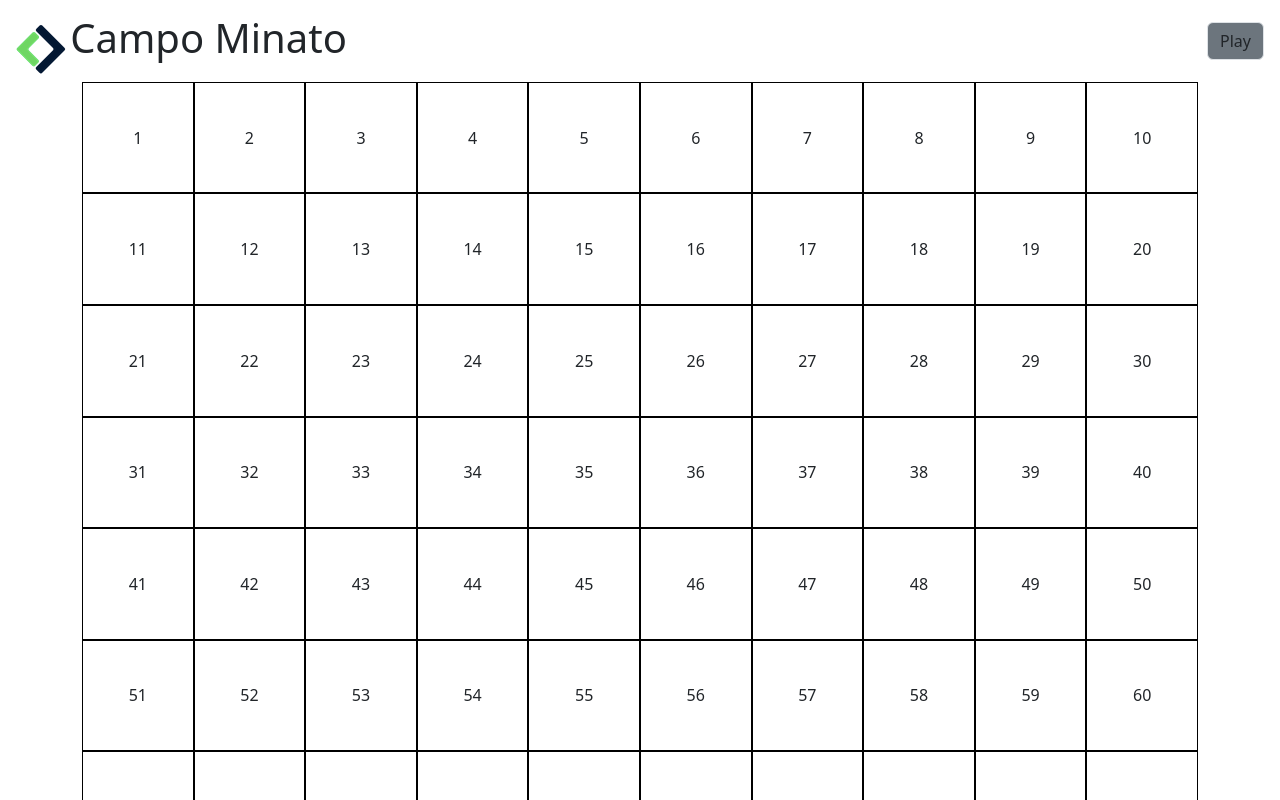
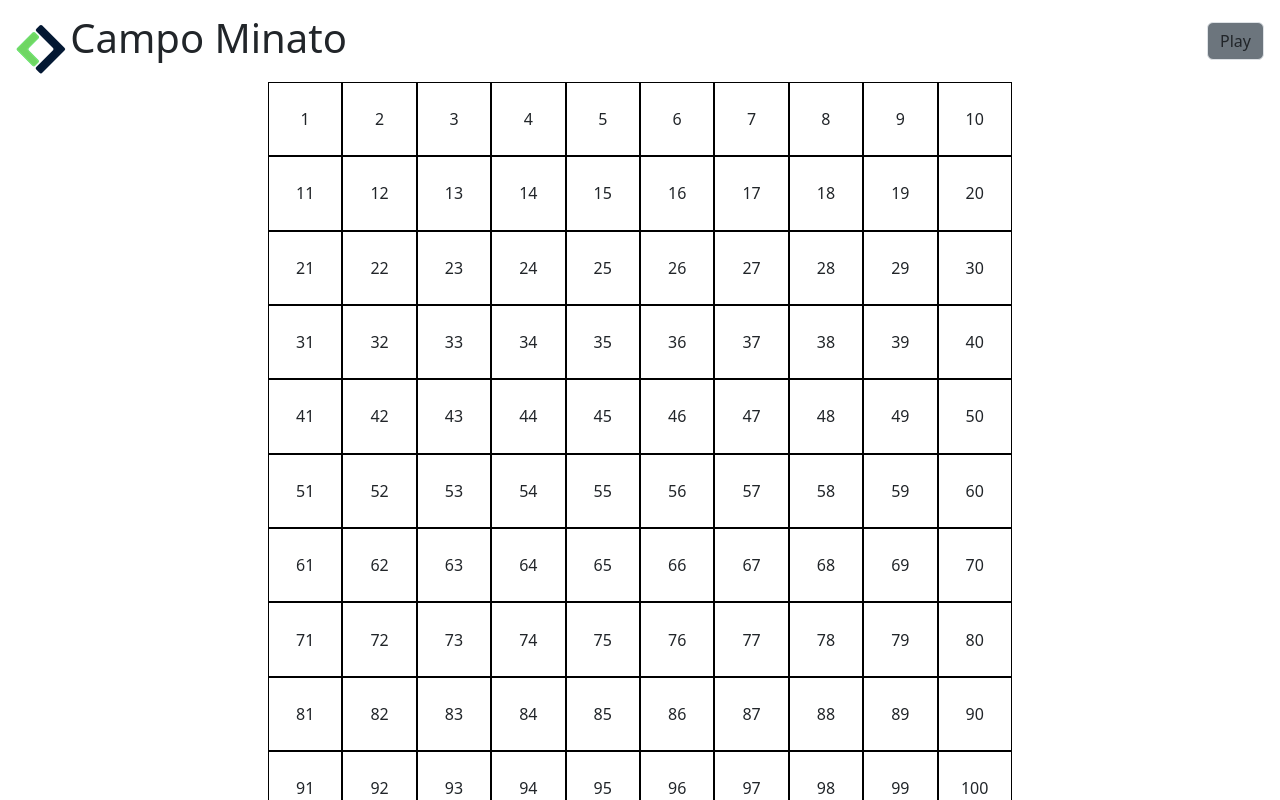
Before and after one commit to MicheleAbategiovanni/js-campominato-grid, a plain HTML site: page index.html in a window 1280 px wide. Both pictures are taken after a click on the button "Play". Shown: the top 800 px of the page. Drawn offline with nearby package versions, Linux system fonts and the light colour scheme.

Commit message:
fixed layout grid

```diff
--- a/css/style.css
+++ b/css/style.css
@@ -1,8 +1,12 @@
+.container{
+    max-width: 768px;
+}
+
 .cell {
     display: flex;
     justify-content: center;
     align-items: center;
     border: 1px solid black;
-    flex-basis: calc(100% / 10);
     aspect-ratio: 1/1;
+    width: 10%;
 }
```
